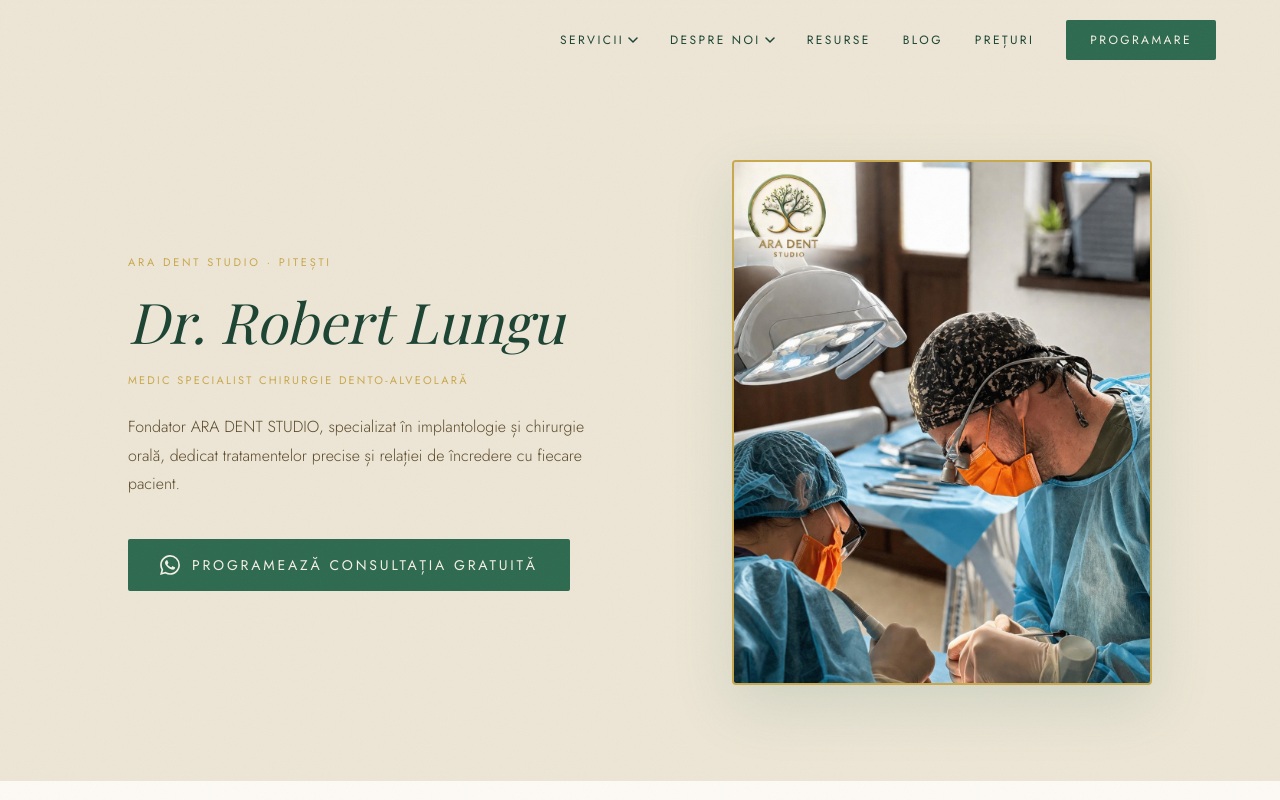
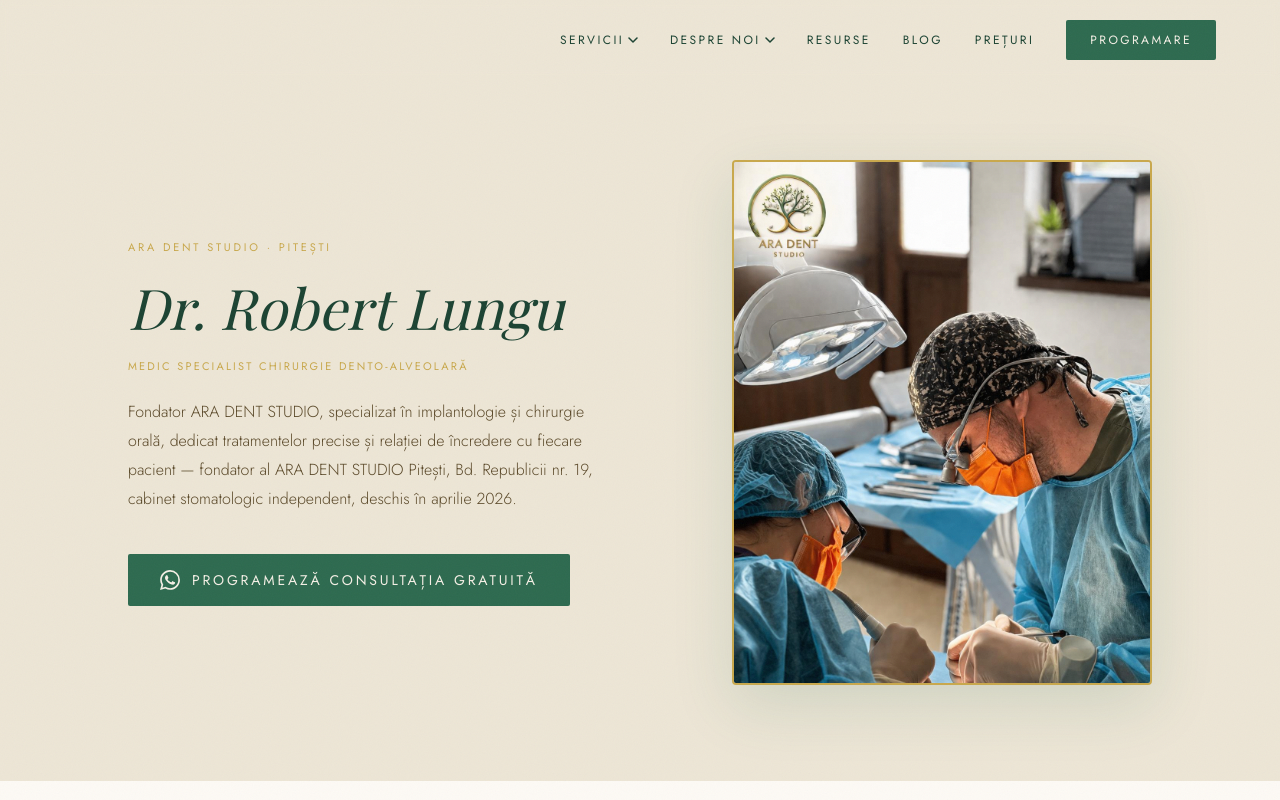
Before and after one commit to Rbt1/aradentpitesti, a Next.js app: page /dr-robert-lungu in a window 1280 px wide. Shown: the top 800 px of the page. Built offline with nearby package versions, Linux system fonts and the light colour scheme; grey boxes are pictures that could not be loaded.

Commit message:
intaresc identitatea brand ARA DENT STUDIO schema JSON-LD

```diff
--- a/app/dr-robert-lungu/page.tsx
+++ b/app/dr-robert-lungu/page.tsx
@@ -111,7 +111,7 @@ export default function DrRobertLunguPage() {
                   Medic Specialist Chirurgie Dento-Alveolară
                 </p>
                 <p className="font-jost font-light text-[16px] text-bark-dark leading-[1.8] mb-10">
-                  Fondator ARA DENT STUDIO, specializat în implantologie și chirurgie orală, dedicat tratamentelor precise și relației de încredere cu fiecare pacient.
+                  Fondator ARA DENT STUDIO, specializat în implantologie și chirurgie orală, dedicat tratamentelor precise și relației de încredere cu fiecare pacient — fondator al ARA DENT STUDIO Pitești, Bd. Republicii nr. 19, cabinet stomatologic independent, deschis în aprilie 2026.
                 </p>
                 <a
                   href={WA_LINK}
--- a/app/layout.tsx
+++ b/app/layout.tsx
@@ -137,6 +137,13 @@ const jsonLd = {
       closes: '18:00',
     },
   ],
+  legalName: 'SC TRIVALE DENTAL YOUNG SRL',
+  foundingDate: '2026-04',
+  hasMap: 'https://maps.google.com/?q=ARA+DENT+STUDIO+Pitesti+Bd+Republicii+19',
+  logo: {
+    '@type': 'ImageObject',
+    url: 'https://www.aradentpitesti.ro/logo-circular-600.png',
+  },
   medicalSpecialty: ['Dentistry', 'OralSurgery'],
   founder: {
     '@type': 'Person',
```
Also changed, not shown: 1 other file (tests, documents, lock files or other folders).
